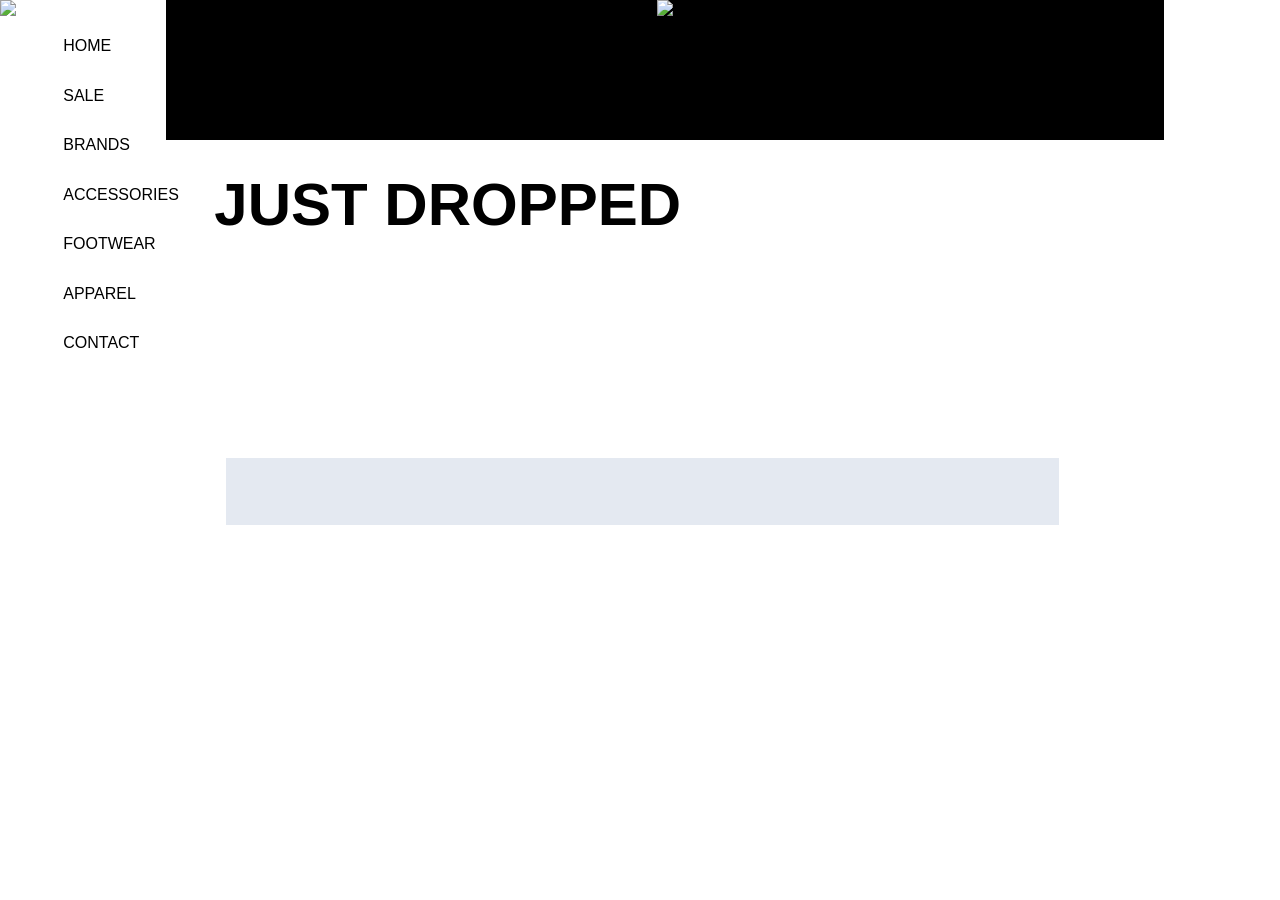
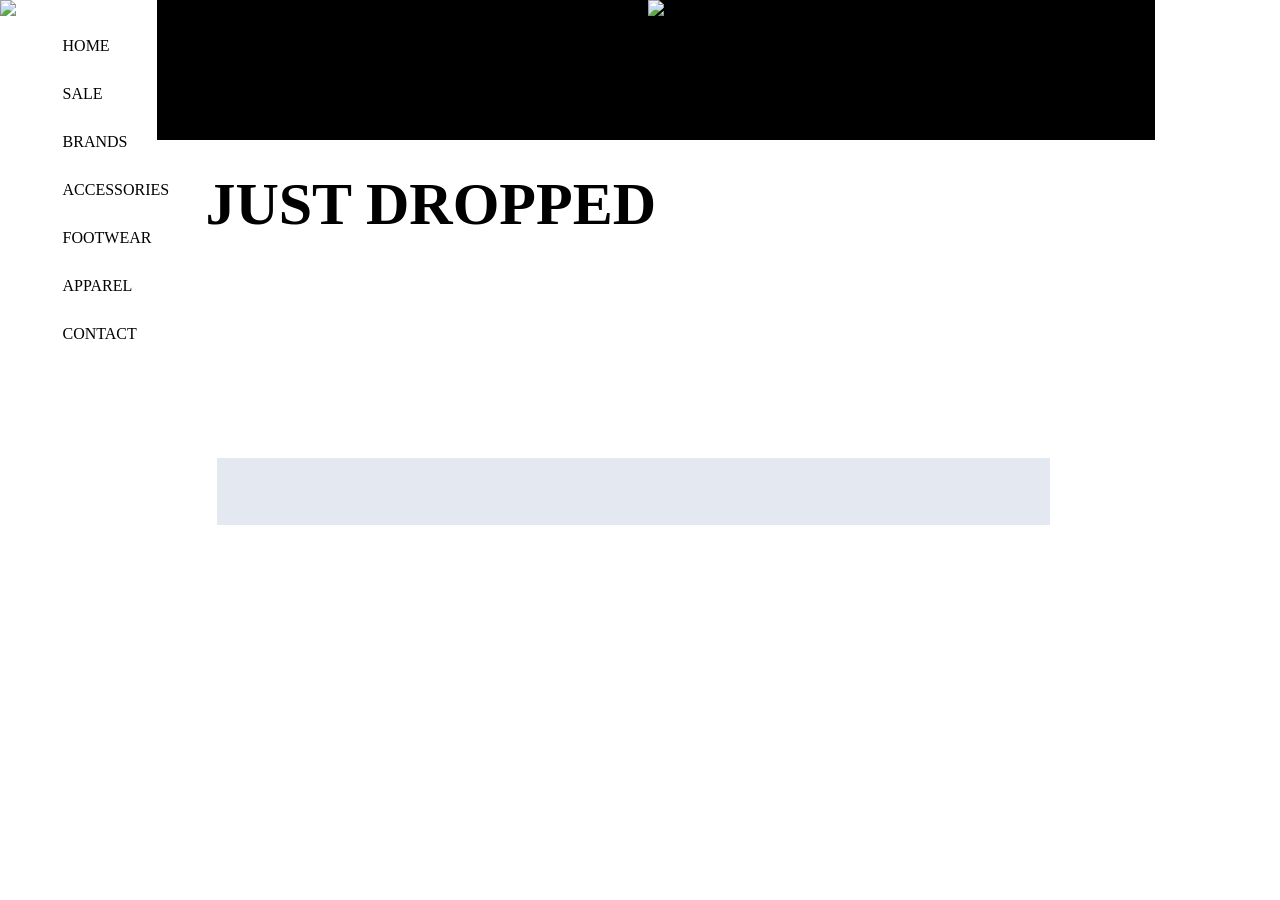

Fix sitewide font-family inheritance bug

--- a/styles.css
+++ b/styles.css
@@ -2,7 +2,6 @@
     margin: 0;
     padding: 0;
     box-sizing: border-box;
-    font-family: sans-serif;
 }
 
 .divid{
